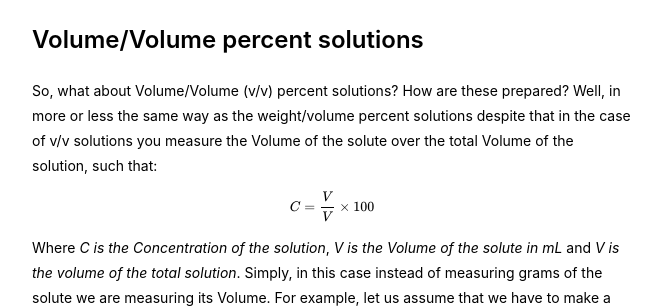
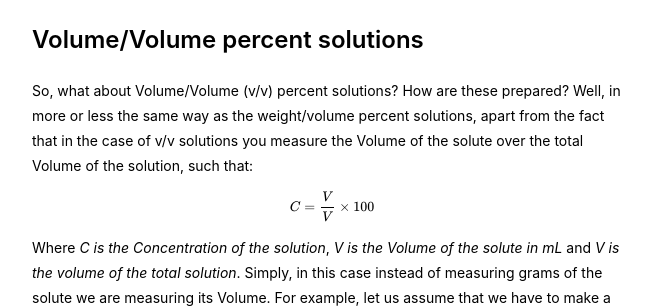
Before and after one commit to pgalatis/pgalatis.github.io, a Jekyll site: the page built from _posts/2017-04-12-preparing_weight_volume_percent_solutions.md, in a window 1280 px wide. Shown: the part 1555-1863 px from the top of the page, without its empty margins (308-969 px from the left). Built offline with Jekyll 4.4.1, drawn with Linux system fonts in a browser that asks for light colours; nearby versions of some CDN libraries; formulas are drawn with MathJax 3.

Commit message:
Update 2017-04-12-preparing_weight_volume_percent_solutions.md

```diff
--- a/_posts/2017-04-12-preparing_weight_volume_percent_solutions.md
+++ b/_posts/2017-04-12-preparing_weight_volume_percent_solutions.md
@@ -48,7 +48,7 @@ Hence, the concentration of your solution is 25% w/v or 25 g/100 mL. And that's
 
 ### Volume/Volume percent solutions
 
-So, what about Volume/Volume (v/v) percent solutions? How are these prepared? Well, in more or less the same way as the weight/volume percent solutions despite that in the case of v/v solutions you measure the Volume of the solute over the total Volume of the solution, such that:
+So, what about Volume/Volume (v/v) percent solutions? How are these prepared? Well, in more or less the same way as the weight/volume percent solutions, apart from the fact that in the case of v/v solutions you measure the Volume of the solute over the total Volume of the solution, such that:
 
 $$
 \begin{equation}
```
